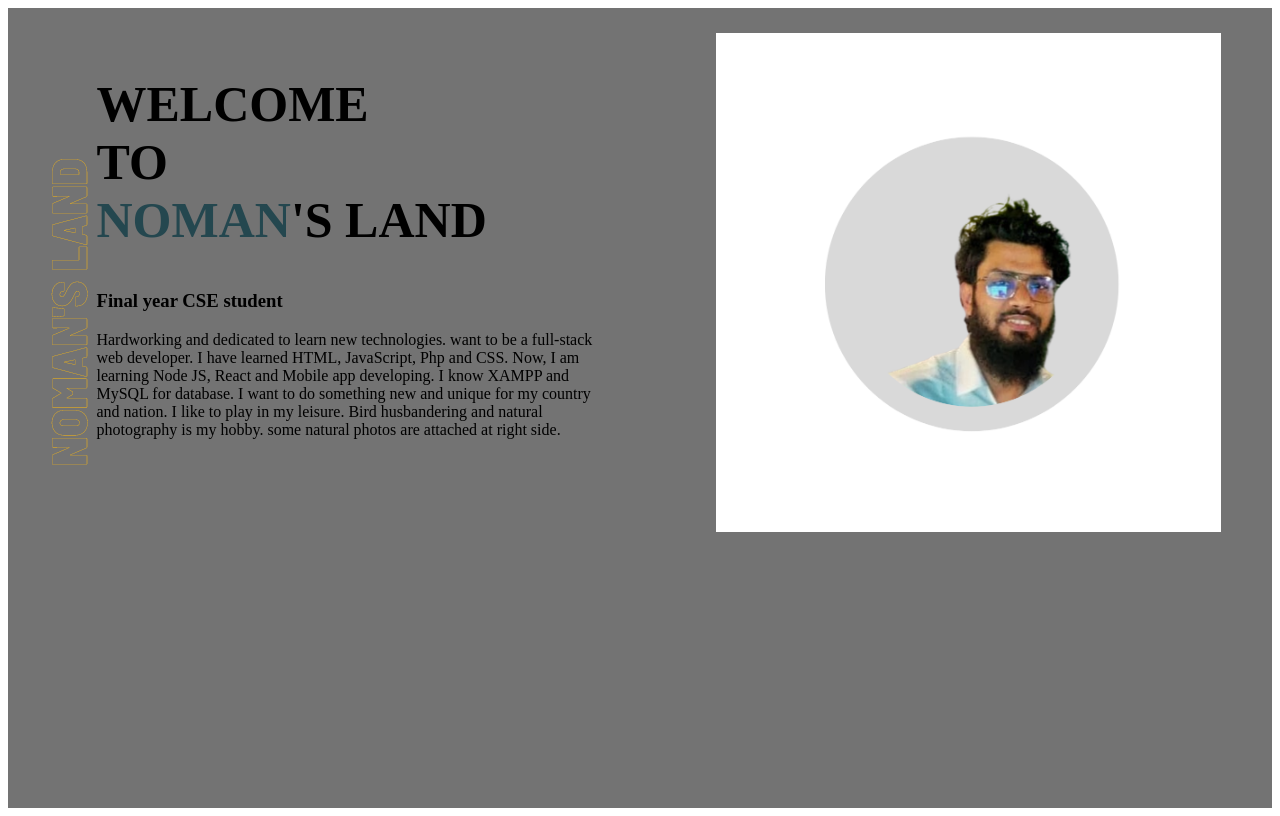
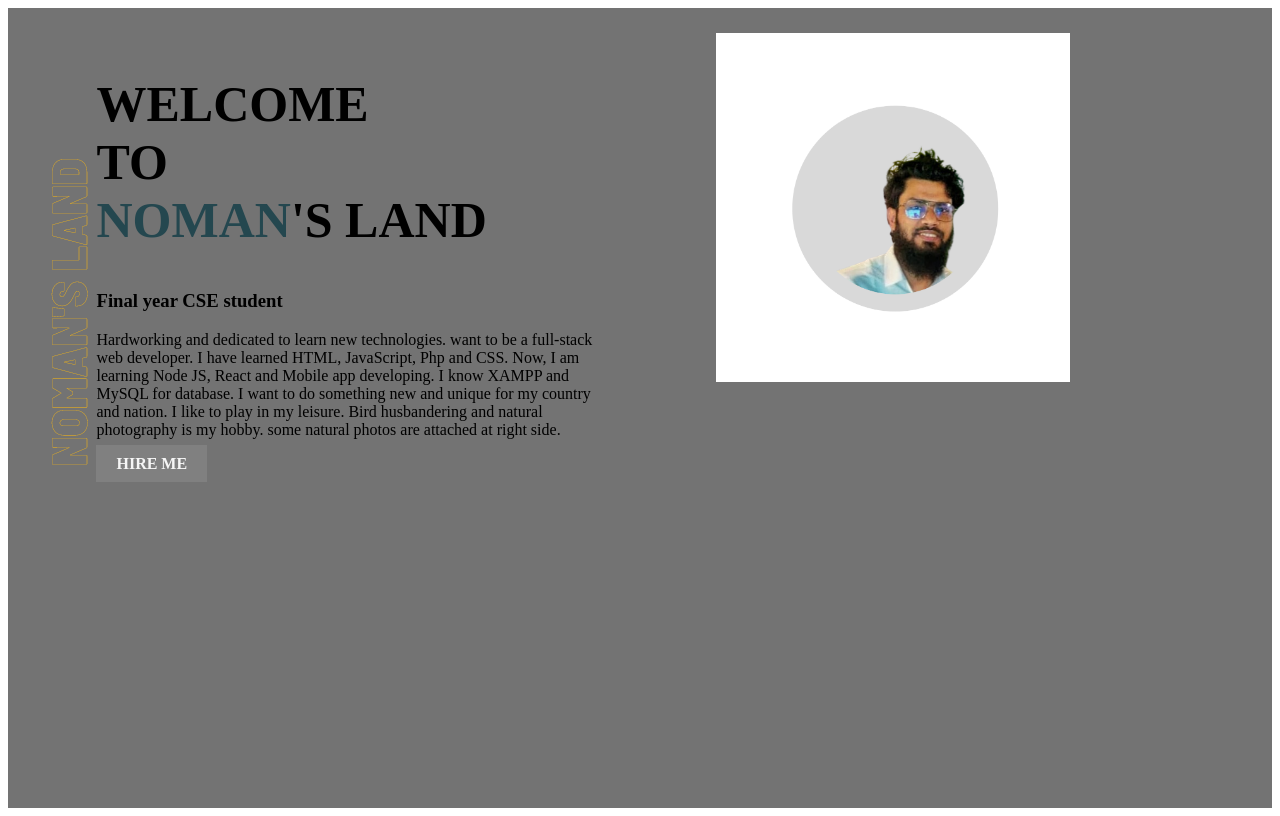
Before and after one commit to Noman41330/web-portfolio, a plain HTML site: page index.html in a window 1280 px wide. Drawn offline with Linux system fonts and the light colour scheme.

Commit message:
upto hire

```diff
--- a/index.html
+++ b/index.html
@@ -15,10 +15,17 @@
     <p>Hardworking and dedicated to learn new technologies. want to be a full-stack web developer. I have learned HTML, JavaScript, Php and CSS. Now, I am learning Node JS, React and Mobile app developing. I know XAMPP and MySQL for database.
         I want to do something new and unique for my country and nation.
         I like to play in my leisure. Bird husbandering and natural photography is my hobby. some natural photos are attached at right side. </p>
+        <a class="hireButton" target="_blank" href="https://www.linkedin.com/in/alnoman41330/">HIRE ME</a>
         </div>
         <div class="side">
             <img src="image/aLnoman.png" alt="image">
         </div>
+        <div>
+
+        </div>
+
     </section>
+
+
 </body>
 </html>
--- a/style.css
+++ b/style.css
@@ -12,7 +12,8 @@ h1{
     padding: 2%;
 }
 img{
-width: 100%;
+width: 70%;
+height: 75%;
 }
 .bg-image{
     background-image: url(image/nomansLand.png);
@@ -21,3 +22,11 @@ width: 100%;
 section{
     height: 800px;
 }
+
+.hireButton{
+    text-decoration: none;
+    background-color: gray;
+    padding: 10px 20px;
+    color: whitesmoke;
+    font-weight: bold;
+}
```
